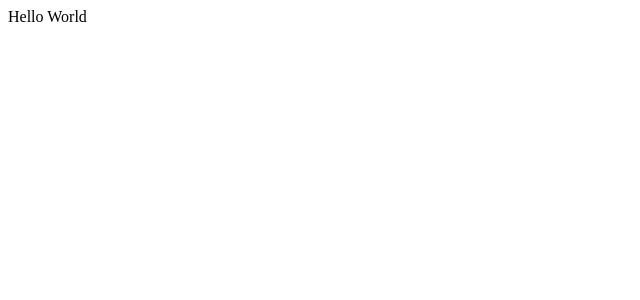
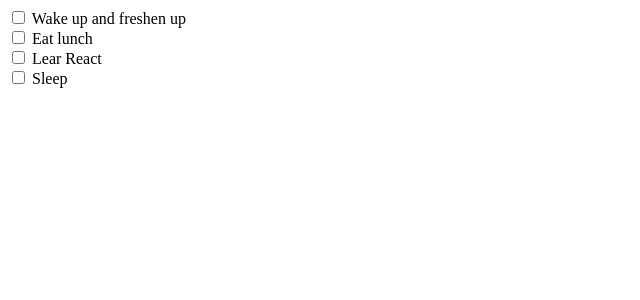
Before and after one commit to smreeti/react-smriti, a React (Create React App) app: page / in a window 1280 px wide. Shown: the top 300 px of the page, without its empty margins (0-640 px from the left). Built offline with nearby package versions, Linux system fonts and the light colour scheme.

Commit message:
refactor to class component in  todo

```diff
--- a/components/App.js
+++ b/components/App.js
@@ -3,15 +3,25 @@ import ToDoItems from "./ToDoItems";
 import toDoItemsData from "./toDoItemsData";
 
 // function App() {
-//   const toDoList = toDoItemsData.map(todo => <ToDoItems task={todo.task} />);
+
+//   console.log("todo data::::" + toDoItemsData)
+//   const toDoList = toDoItemsData.map(todo => <ToDoItems key = {todo.id} task={todo.task} />);
 //   return <div>{toDoList}</div>;
 // }
 
 class App extends React.Component {
-  // const toDoList = toDoItemsData.map(todo =>
-  // <ToDoItems key = {todo.id} task = {todo.task}/>);
+  constructor() {
+    super();
+
+    this.state = {
+      todos: toDoItemsData
+    };
+  }
+
   render() {
-    return <div>Hello</div>;
+    const toDoList = this.state.todos.map(todo => <ToDoItems task={todo.task} />);
+
+    return <div>{toDoList}</div>;
   }
 }
 
--- a/components/ClassComponent.js
+++ b/components/ClassComponent.js
@@ -1,9 +1,18 @@
 import React from "react";
 
 class ClassComponent extends React.Component {
+  constructor() {
+    super();
+    this.state = {
+      isLoggedIn: true
+    };
+  }
+
   render() {
-    return <div> Hello World </div>;
+    return (
+      <div>You are currently logged {this.state.isLoggedIn ? "in" : "out"}</div>
+    );
   }
 }
 
-export default ClassComponent
+export default ClassComponent;
--- a/components/ToDoItems.js
+++ b/components/ToDoItems.js
@@ -1,7 +1,7 @@
 import React from "react";
 
 function ToDoItems(props) {
-  console.log(props)
+  console.log("props:::::" +props.task);
   return (
     <div>
       <input type="checkbox" /> {props.task}
--- a/index.js
+++ b/index.js
@@ -1,8 +1,8 @@
 import React from "react"
 import ReactDOM from "react-dom"
-import ClassComponent from "./components/ClassComponent"
+import App from "./components/App"
 
 ReactDOM.render(
-    <ClassComponent />,
+    <App/>,
     document.getElementById("root")
 )
```
